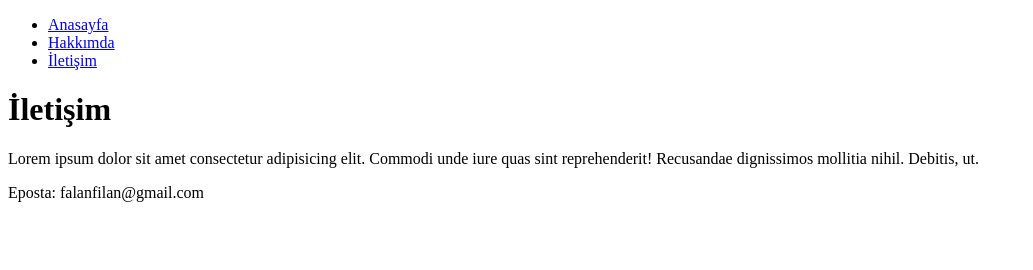
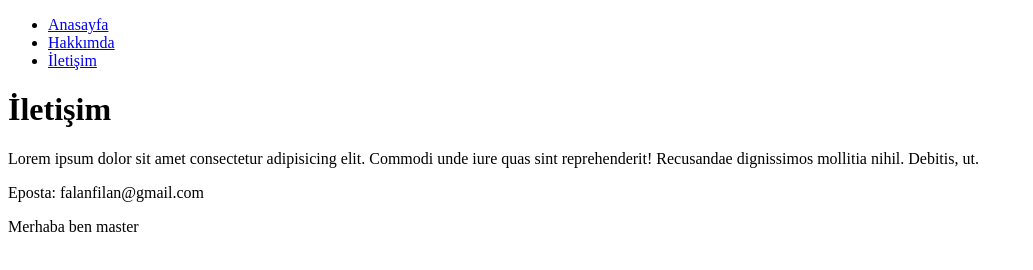
Before and after one commit to acunmedyaakademi/hatamiduzelttim, a plain HTML site: page iletisim.html in a window 1280 px wide. Shown: the whole page, without its empty margins (0-1033 px from the left). Drawn offline with Linux system fonts and the light colour scheme.

Commit message:
master olarak iletişim sayfasına ekleme yaptım

```diff
--- a/iletisim.html
+++ b/iletisim.html
@@ -14,5 +14,6 @@
   <h1>İletişim</h1>
   <p>Lorem ipsum dolor sit amet consectetur adipisicing elit. Commodi unde iure quas sint reprehenderit! Recusandae dignissimos mollitia nihil. Debitis, ut.</p>
   <p>Eposta: falanfilan@gmail.com</p>
+  <p>Merhaba ben master</p>
 </body>
 </html>
```
